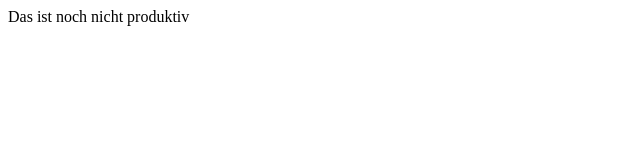
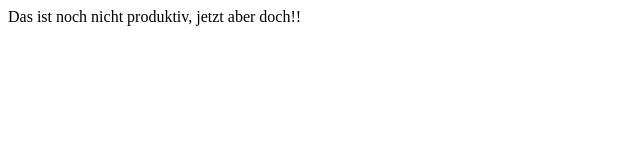
Before and after one commit to belaso/hacker-school-git, a plain HTML site: page index.html in a window 1280 px wide. Shown: the whole page, without its empty margins (0-640 px from the left). Drawn offline with Linux system fonts and the light colour scheme.

Commit message:
Produktiv badl

```diff
--- a/index.html
+++ b/index.html
@@ -1 +1 @@
-<p>Das ist noch nicht produktiv</p>
+<p>Das ist noch nicht produktiv, jetzt aber doch!!</p>
```
